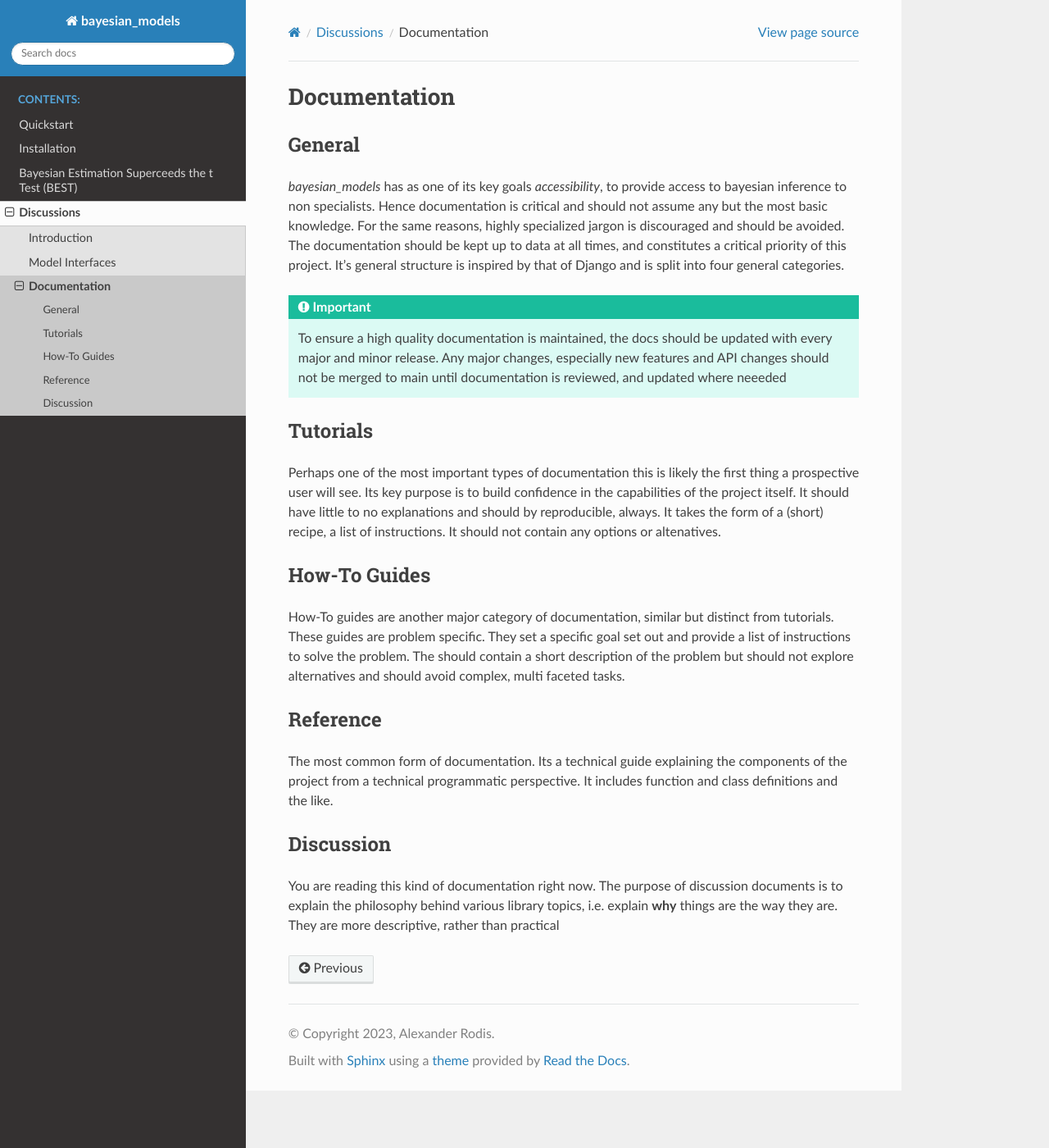
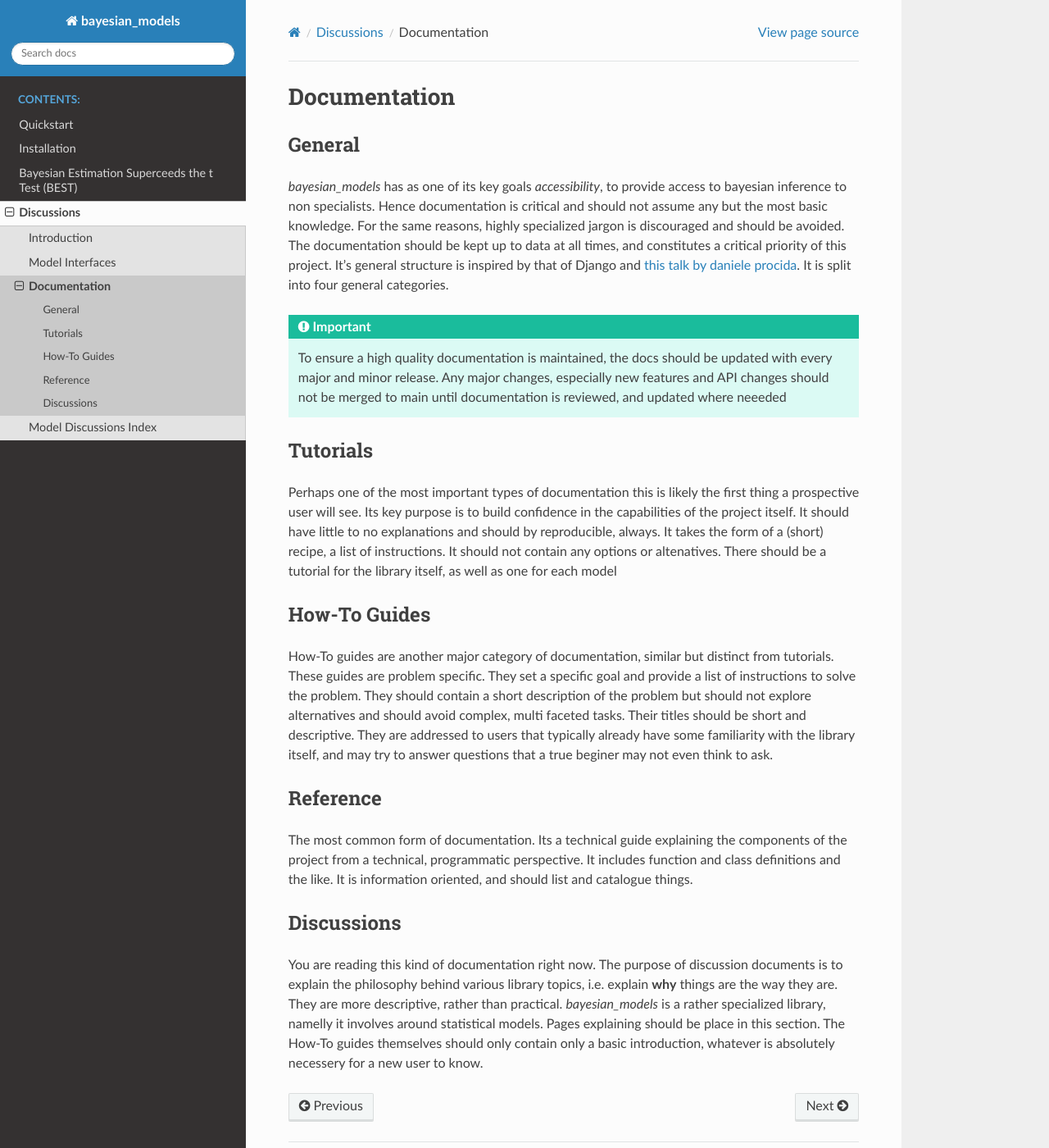
Before and after one commit to AlexRodis/bayesian-models, a Sphinx documentation site: the page built from docs/source/discussions/documentation.rst, in a window 1280 px wide and 1400 px high. Shown: the whole window at 82% size. Built offline with Sphinx 7.4.7 and the Read the Docs theme 2.0.0, drawn with Linux system fonts in a browser that asks for light colours; formulas are drawn with MathJax 3.

Commit message:
WIP: Docs

```diff
--- a/docs/source/discussions/documentation.rst
+++ b/docs/source/discussions/documentation.rst
@@ -11,8 +11,9 @@ access to bayesian inference to non specialists. Hence documentation is critical
 and should not assume any but the most basic knowledge. For the same reasons,
 highly specialized jargon is discouraged and should be avoided. The documentation
 should be kept up to data at all times, and constitutes a critical priority of
-this project. It's general structure is inspired by that of Django and is split
-into four general categories.
+this project. It's general structure is inspired by that of Django and
+`this talk by daniele procida <https://www.youtube.com/watch?v=t4vKPhjcMZg>`_.
+It is split into four general categories.
 
 .. important::
 
@@ -28,30 +29,39 @@ Perhaps one of the most important types of documentation this is likely the
 first thing a prospective user will see. Its key purpose is to build confidence
 in the capabilities of the project itself. It should have little to no explanations
 and should by reproducible, always. It takes the form of a (short) recipe, a list
-of instructions. It should not contain any options or altenatives.
+of instructions. It should not contain any options or altenatives. There should
+be a tutorial for the library itself, as well as one for each model
 
 
 How-To Guides
 ---------------
 
 How-To guides are another major category of documentation, similar but distinct
-from tutorials. These guides are problem specific. They set a specific goal set
-out and provide a list of instructions to solve the problem. The should contain
-a short description of the problem but should not explore alternatives and should
-avoid complex, multi faceted tasks.
+from tutorials. These guides are problem specific. They set a specific goal and
+provide a list of instructions to solve the problem. They should contain a short
+description of the problem but should not explore alternatives and should
+avoid complex, multi faceted tasks. Their titles should be short and descriptive.
+They are addressed to users that typically already have some familiarity with
+the library itself, and may try to answer questions that a true beginer may
+not even think to ask.
 
 
 Reference
 -----------
 
 The most common form of documentation. Its a technical guide explaining the
-components of the project from a technical programmatic perspective. It includes
-function and class definitions and the like.
+components of the project from a technical, programmatic perspective. It includes
+function and class definitions and the like. It is information oriented, and should
+list and catalogue things.
 
-Discussion
+
+Discussions
 ------------
 
 You are reading this kind of documentation right now. The purpose of discussion
 documents is to explain the philosophy behind various library topics, i.e. explain
 **why** things are the way they are. They are more descriptive, rather than
-practical
+practical. `bayesian_models` is a rather specialized library, namelly it involves
+around statistical models. Pages explaining should be place in this section.
+The How-To guides themselves should only contain only a basic introduction, whatever
+is absolutely necessery for a new user to know.
--- a/docs/source/discussions/index.rst
+++ b/docs/source/discussions/index.rst
@@ -7,8 +7,9 @@ principles of the library.
 
 .. toctree::
     :caption: Discussion
-    :maxdepth: 1
+    :maxdepth: 2
 
     intro
     model_interface
     documentation
+    models/index
--- /dev/null
+++ b/docs/source/discussions/models/index.rst
@@ -0,0 +1,8 @@
+Model Discussions Index
+***************************
+
+
+.. toctree::
+    :maxdepth: 1
+
+    best
```
Also changed, not shown: docs/source/discussions/intro.rst (+12 -0 lines), docs/source/discussions/model_interface.rst (+13 -2 lines), docs/source/discussions/models/best.rst (added, +308 -0 lines).
